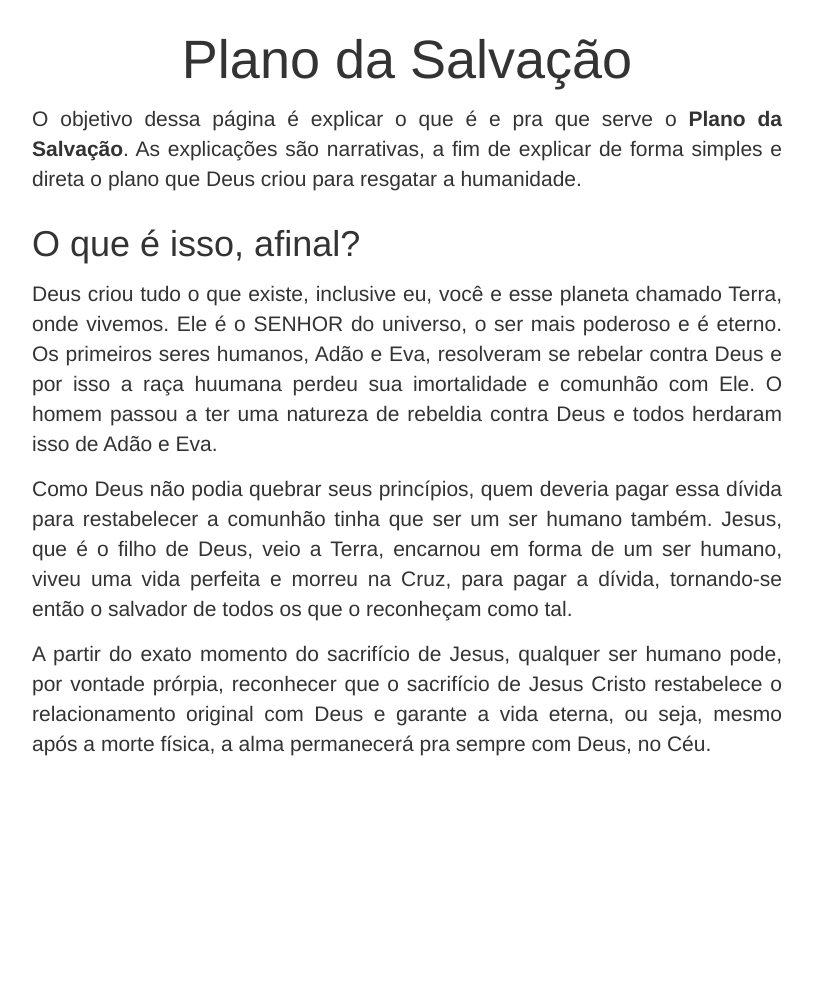
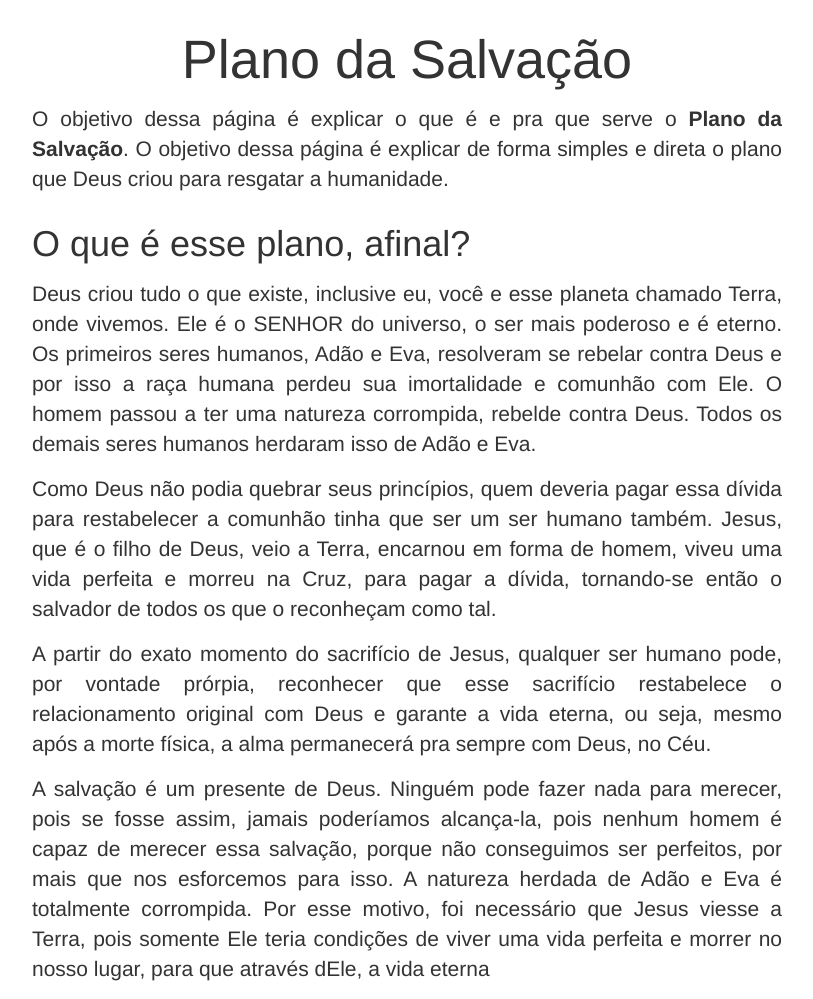
Before and after one commit to emerleite/planodasalvacaocombr, a plain HTML site: page index.html in a window 1280 px wide. Shown: the whole page, without its empty margins (233-1046 px from the left). Before the commit the page ends 800 px from the top, so only its background shows below. Drawn offline with Linux system fonts and the light colour scheme.

Commit message:
Ajustes no texto

```diff
--- a/index.html
+++ b/index.html
@@ -24,17 +24,20 @@
         <div class="col-md-2"></div>
         <div class="col-md-8">
           <p class="text-justify">
-            O objetivo dessa página é explicar o que é e pra que serve o <strong>Plano da Salvação</strong>. As explicações são narrativas, a fim de explicar de forma simples e direta o plano que Deus criou para resgatar a humanidade.
+            O objetivo dessa página é explicar o que é e pra que serve o <strong>Plano da Salvação</strong>. O objetivo dessa página é explicar de forma simples e direta o plano que Deus criou para resgatar a humanidade.
           </p>
-          <h3>O que é isso, afinal?</h3>
+          <h3>O que é esse plano, afinal?</h3>
           <p class="text-justify">
-            Deus criou tudo o que existe, inclusive eu, você e esse planeta chamado Terra, onde vivemos. Ele é o SENHOR do universo, o ser mais poderoso e é eterno. Os primeiros seres humanos, Adão e Eva, resolveram se rebelar contra Deus e por isso a raça huumana perdeu sua imortalidade e comunhão com Ele. O homem passou a ter uma natureza de rebeldia contra Deus e todos herdaram isso de Adão e Eva.
+            Deus criou tudo o que existe, inclusive eu, você e esse planeta chamado Terra, onde vivemos. Ele é o SENHOR do universo, o ser mais poderoso e é eterno. Os primeiros seres humanos, Adão e Eva, resolveram se rebelar contra Deus e por isso a raça humana perdeu sua imortalidade e comunhão com Ele. O homem passou a ter uma natureza corrompida, rebelde contra Deus. Todos os demais seres humanos herdaram isso de Adão e Eva.
           </p>
           <p class="text-justify">
-            Como Deus não podia quebrar seus princípios, quem deveria pagar essa dívida para restabelecer a comunhão tinha que ser um ser humano também. Jesus, que é o filho de Deus, veio a Terra, encarnou em forma de um ser humano, viveu uma vida perfeita e morreu na Cruz, para pagar a dívida, tornando-se então o salvador de todos os que o reconheçam como tal.
+            Como Deus não podia quebrar seus princípios, quem deveria pagar essa dívida para restabelecer a comunhão tinha que ser um ser humano também. Jesus, que é o filho de Deus, veio a Terra, encarnou em forma de homem, viveu uma vida perfeita e morreu na Cruz, para pagar a dívida, tornando-se então o salvador de todos os que o reconheçam como tal.
           </p>
           <p class="text-justify">
-            A partir do exato momento do sacrifício de Jesus, qualquer ser humano pode, por vontade prórpia, reconhecer que o sacrifício de Jesus Cristo restabelece o relacionamento original com Deus e garante a vida eterna, ou seja, mesmo após a morte física, a alma permanecerá pra sempre com Deus, no Céu.
+            A partir do exato momento do sacrifício de Jesus, qualquer ser humano pode, por vontade prórpia, reconhecer que esse sacrifício restabelece o relacionamento original com Deus e garante a vida eterna, ou seja, mesmo após a morte física, a alma permanecerá pra sempre com Deus, no Céu.
+          </p>
+          <p class="text-justify">
+            A salvação é um presente de Deus. Ninguém pode fazer nada para merecer, pois se fosse assim, jamais poderíamos alcança-la, pois nenhum homem é capaz de merecer essa salvação, porque não conseguimos ser perfeitos, por mais que nos esforcemos para isso. A natureza herdada de Adão e Eva é totalmente corrompida. Por esse motivo, foi necessário que Jesus viesse a Terra, pois somente Ele teria condições de viver uma vida perfeita e morrer no nosso lugar, para que através dEle, a vida eterna
           </p>
         </div>
         <div class="col-md-2"></div>
```
